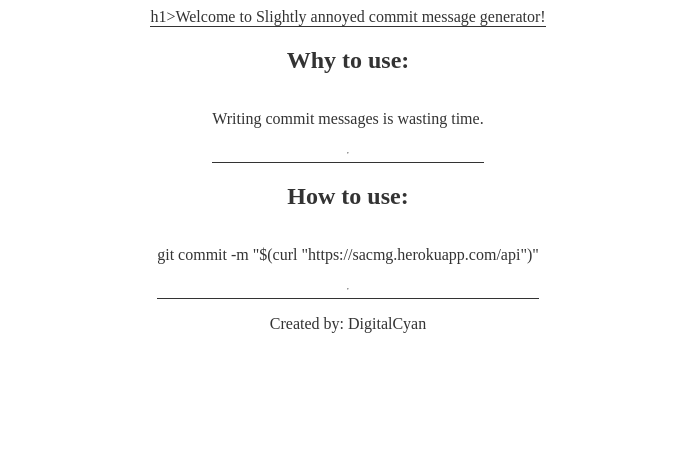
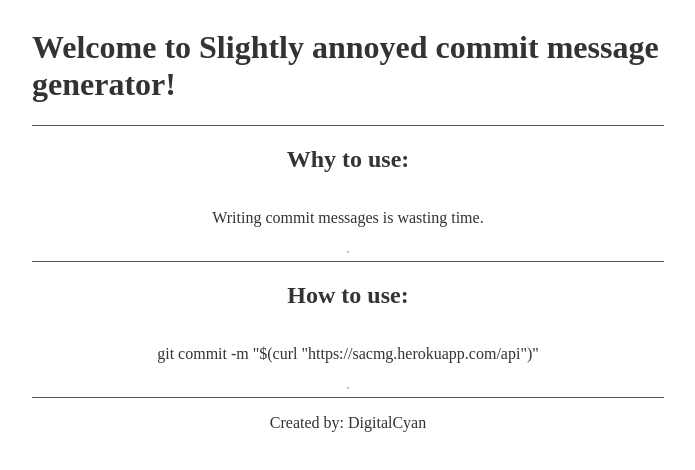
Before and after one commit to DigitalCyan/slightly-annoyed-commit-message-generator, a website: page public/index.html in a window 1280 px wide. Shown: the whole page, without its empty margins (292-987 px from the left). Drawn offline with Linux system fonts and the light colour scheme.

Commit message:
increased the LOC (lines of coke) per day

```diff
--- a/public/index.html
+++ b/public/index.html
@@ -8,7 +8,7 @@
 </head>
 <body>
     <div>
-        h1>Welcome to Slightly annoyed commit message generator!</h1>
+        <h1>Welcome to Slightly annoyed commit message generator!</h1>
     </div>
     <div>
         <h2>Why to use:</h2>
--- a/public/index.scss
+++ b/public/index.scss
@@ -6,6 +6,7 @@ div {
     justify-items: center;
     color: #333;
     div {
-        border-bottom: 1px solid #333;
+        border-bottom: 1px solid #555;
+        width: 50%;
     }
 }
```
Also changed, not shown: public/index.css, 1 other file.
